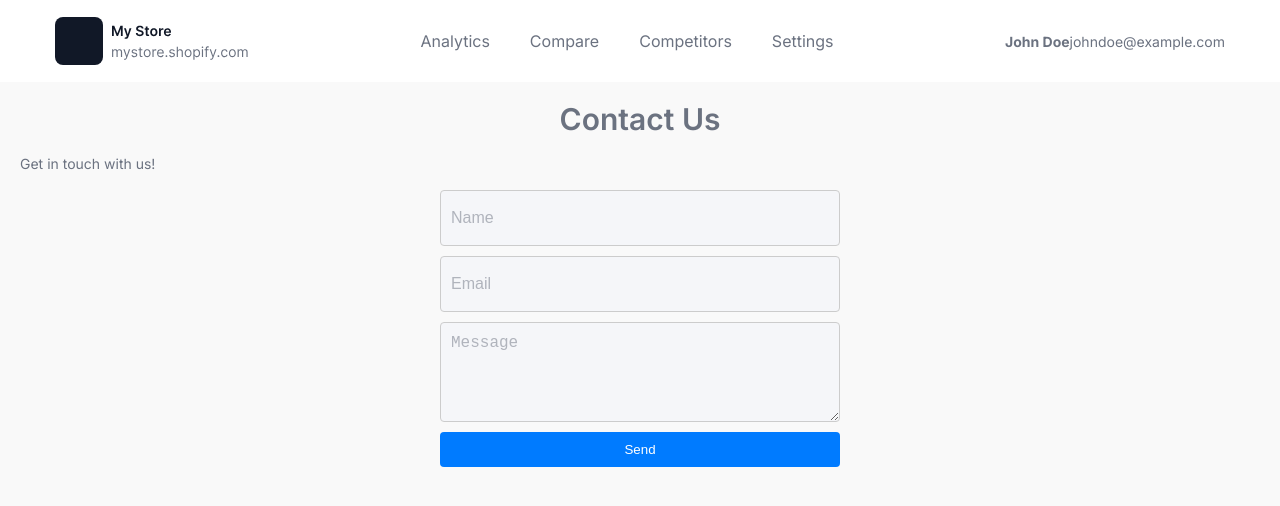
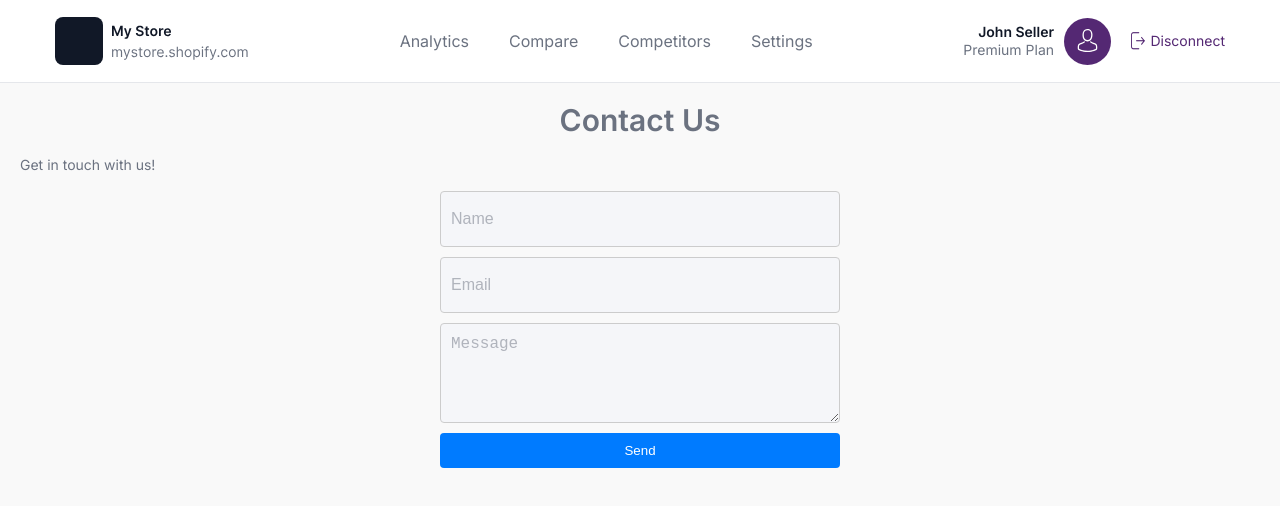
Before and after one commit to SalmanSohail20/quantum-task, a React (Vite) app: page /compare in a window 1280 px wide. Shown: the top 506 px of the page. Built offline with nearby package versions, Linux system fonts and the light colour scheme.

Commit message:
header fixed

```diff
--- a/src/component/Navbar/Navbar.scss
+++ b/src/component/Navbar/Navbar.scss
@@ -5,6 +5,7 @@
     background-color: $white;
     color: #6b7280;
     padding: 17px 0;
+    border-bottom: 1px solid #e5e7eb;
     .container {
         display: flex;
         align-items: center;
@@ -13,6 +14,40 @@
         flex-grow: 1;
         display: flex;
         justify-content: center;
+    }
+
+    .user_account {
+        display: flex;
+
+        align-items: center;
+        gap: 10px;
+        .user_info {
+            display: flex;
+            flex-direction: column;
+            gap: 2px;
+            @include font(14, 16, 400);
+            color: #6b7280;
+            text-align: end;
+        }
+        .user_name {
+            color: #111827;
+            font-weight: 600;
+        }
+    }
+    .logout_btn {
+        display: flex;
+        align-items: center;
+        gap: 5px;
+        color: $clr-primary;
+        @include font(14, 16, 400);
+        .ico {
+            @include font(18, 16);
+        }
+    }
+    .navbar_end {
+        display: flex;
+        align-items: center;
+        gap: 20px;
     }
 }
 
--- a/src/component/Navbar/Navbar.tsx
+++ b/src/component/Navbar/Navbar.tsx
@@ -8,7 +8,7 @@ const Navbar = () => {
       <div className="container ">
         <div className="navbar_brand">
           <Link to="/">
-            <img src="/public/images/logo.svg" alt="" />
+            <img src="/images/logo.svg" alt="" />
           </Link>
         </div>
         <nav className="head_navbar">
@@ -29,12 +29,18 @@ const Navbar = () => {
         </nav>
         <div className="navbar_end">
           <div className="user_account">
-            <div className="user_avatar"></div>
             <div className="user_info">
-              <strong className="user_name">John Doe</strong>
-              <span className="user_email">johndoe@example.com</span>
+              <strong className="user_name">John Seller</strong>
+              <span className="user_email">Premium Plan</span>
+            </div>
+            <div className="user_avatar">
+              <img src="/images/user-avatar.svg" alt="" />
             </div>
           </div>
+          <a href="/" className="logout_btn">
+            <i className="ico ico-logo-out"></i>
+            <span>Disconnect</span>
+          </a>
         </div>
       </div>
     </div>
```
Also changed, not shown: public/images/user-avatar.svg (added).
